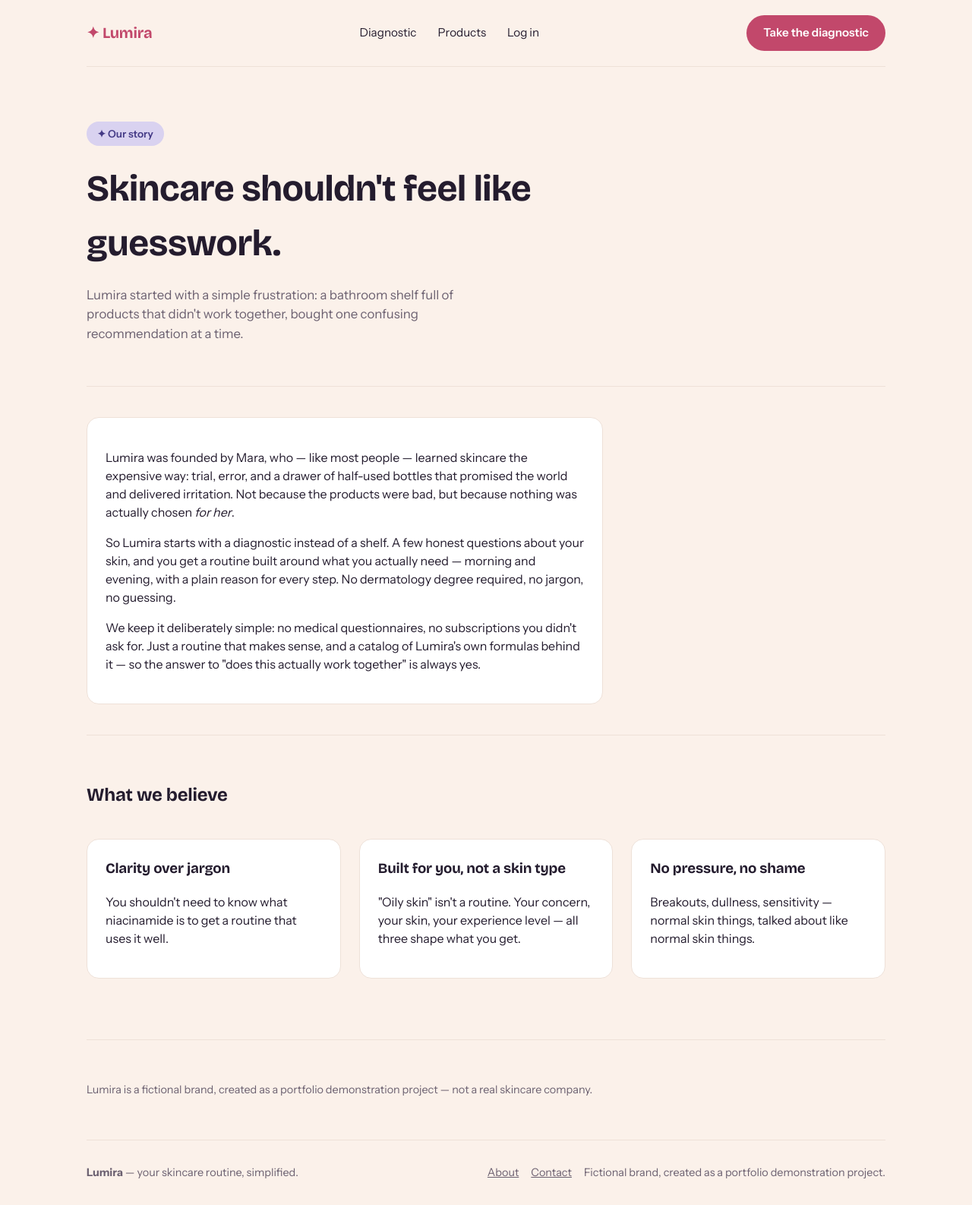
After one commit to SanduAndreea22/Lumira, a Django app: page /about/ in a window 1280 px wide. The commit adds this page. Shown: the whole page at 76% size. Run offline with Django 5.2, Linux system fonts and the light colour scheme.

Commit message:
Add About and Contact pages
Completes the site structure from docs/concept-brief.md:

- /about/: short fictional brand story (founder Mara, why Lumira exists,
  what it believes) matching the tone from docs/brand-brief.md.
- /contact/: a real contact form backed by a new ContactMessage model,
  visible in Django admin — not a fake fire-into-void form.
- Linked from the footer on every page.

Co-Authored-By: Claude Sonnet 5 <noreply@anthropic.com>
Claude-Session: https://claude.ai/code/session_01U6Th1qndKyb7QLx1ng93nh

```diff
--- a/routines/templates/base.html
+++ b/routines/templates/base.html
@@ -38,7 +38,11 @@
   <div class="container">
     <footer>
       <span><strong>Lumira</strong> — your skincare routine, simplified.</span>
-      <span>Fictional brand, created as a portfolio demonstration project.</span>
+      <span style="display:flex;gap:16px;align-items:center;">
+        <a href="{% url 'about' %}">About</a>
+        <a href="{% url 'contact' %}">Contact</a>
+        <span>Fictional brand, created as a portfolio demonstration project.</span>
+      </span>
     </footer>
   </div>
 </body>
--- /dev/null
+++ b/routines/templates/routines/about.html
@@ -0,0 +1,39 @@
+{% extends "base.html" %}
+{% block title %}About — Lumira{% endblock %}
+{% block content %}
+<section class="hero" style="padding-bottom:24px;">
+  <span class="eyebrow">✦ Our story</span>
+  <h1>Skincare shouldn't feel like guesswork.</h1>
+  <p>Lumira started with a simple frustration: a bathroom shelf full of products that didn't work together, bought one confusing recommendation at a time.</p>
+</section>
+
+<section>
+  <div class="card" style="max-width:680px;">
+    <p>Lumira was founded by Mara, who — like most people — learned skincare the expensive way: trial, error, and a drawer of half-used bottles that promised the world and delivered irritation. Not because the products were bad, but because nothing was actually chosen <em>for her</em>.</p>
+    <p>So Lumira starts with a diagnostic instead of a shelf. A few honest questions about your skin, and you get a routine built around what you actually need — morning and evening, with a plain reason for every step. No dermatology degree required, no jargon, no guessing.</p>
+    <p>We keep it deliberately simple: no medical questionnaires, no subscriptions you didn't ask for. Just a routine that makes sense, and a catalog of Lumira's own formulas behind it — so the answer to "does this actually work together" is always yes.</p>
+  </div>
+</section>
+
+<section>
+  <h2>What we believe</h2>
+  <div class="steps-grid">
+    <div class="card">
+      <h3 style="margin-top:0;">Clarity over jargon</h3>
+      <p>You shouldn't need to know what niacinamide is to get a routine that uses it well.</p>
+    </div>
+    <div class="card">
+      <h3 style="margin-top:0;">Built for you, not a skin type</h3>
+      <p>"Oily skin" isn't a routine. Your concern, your skin, your experience level — all three shape what you get.</p>
+    </div>
+    <div class="card">
+      <h3 style="margin-top:0;">No pressure, no shame</h3>
+      <p>Breakouts, dullness, sensitivity — normal skin things, talked about like normal skin things.</p>
+    </div>
+  </div>
+</section>
+
+<section>
+  <p style="color:var(--text-muted);font-size:0.9rem;">Lumira is a fictional brand, created as a portfolio demonstration project — not a real skincare company.</p>
+</section>
+{% endblock %}
--- a/routines/urls.py
+++ b/routines/urls.py
@@ -9,6 +9,8 @@ urlpatterns = [
     path("diagnostic/redo/", views.redo_diagnostic, name="redo_diagnostic"),
     path("routine/", views.routine_result, name="routine_result"),
     path("products/", views.product_catalog, name="product_catalog"),
+    path("about/", views.about, name="about"),
+    path("contact/", views.contact, name="contact"),
     path("routine/save/", views.save_routine, name="save_routine"),
     path("account/signup/", views.signup, name="signup"),
     path(
--- a/routines/views.py
+++ b/routines/views.py
@@ -7,6 +7,7 @@ from django.urls import reverse
 from .diagnostics import build_routine
 from .forms import (
     ConcernStepForm,
+    ContactForm,
     ExperienceStepForm,
     PreferencesStepForm,
     SignUpForm,
@@ -160,6 +161,24 @@ def redo_diagnostic(request):
     return redirect("diagnostic_step", step_number=1)
 
 
+def about(request):
+    return render(request, "routines/about.html")
+
+
+def contact(request):
+    if request.method == "POST":
+        form = ContactForm(request.POST)
+        if form.is_valid():
+            form.save()
+            messages.success(
+                request, "Thanks for reaching out — we'll get back to you within 1-2 business days."
+            )
+            return redirect("contact")
+    else:
+        form = ContactForm()
+    return render(request, "routines/contact.html", {"form": form})
+
+
 def product_catalog(request):
     products = Product.objects.filter(is_active=True).prefetch_related("concerns", "skin_types")
     concern_slug = request.GET.get("concern") or ""
--- a/static/css/style.css
+++ b/static/css/style.css
@@ -366,7 +366,8 @@ footer {
 
 .form-shell input[type="text"],
 .form-shell input[type="email"],
-.form-shell input[type="password"] {
+.form-shell input[type="password"],
+.form-shell textarea {
   width: 100%;
   padding: 12px 14px;
   border-radius: 10px;
@@ -374,6 +375,7 @@ footer {
   margin-bottom: 16px;
   font-family: inherit;
   font-size: 1rem;
+  resize: vertical;
 }
 
 .form-shell label {
```
Also changed, not shown: docs/concept-brief.md (+2 -2 lines), routines/admin.py (+16 -1 lines), routines/forms.py (+8 -1 lines), routines/models.py (+13 -0 lines), routines/templates/routines/contact.html (added, +20 -0 lines), routines/migrations/0006_contactmessage.py (added).
